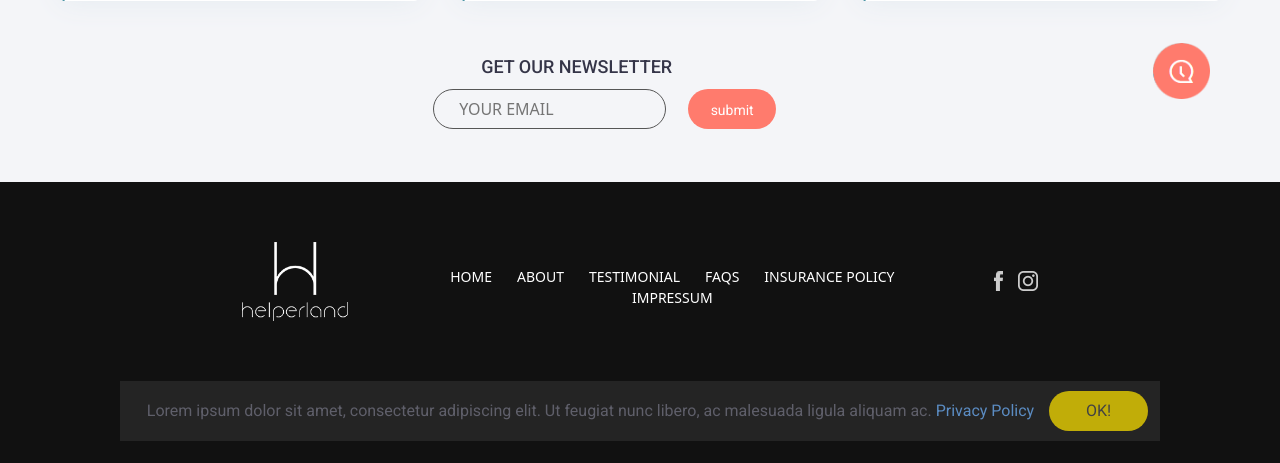
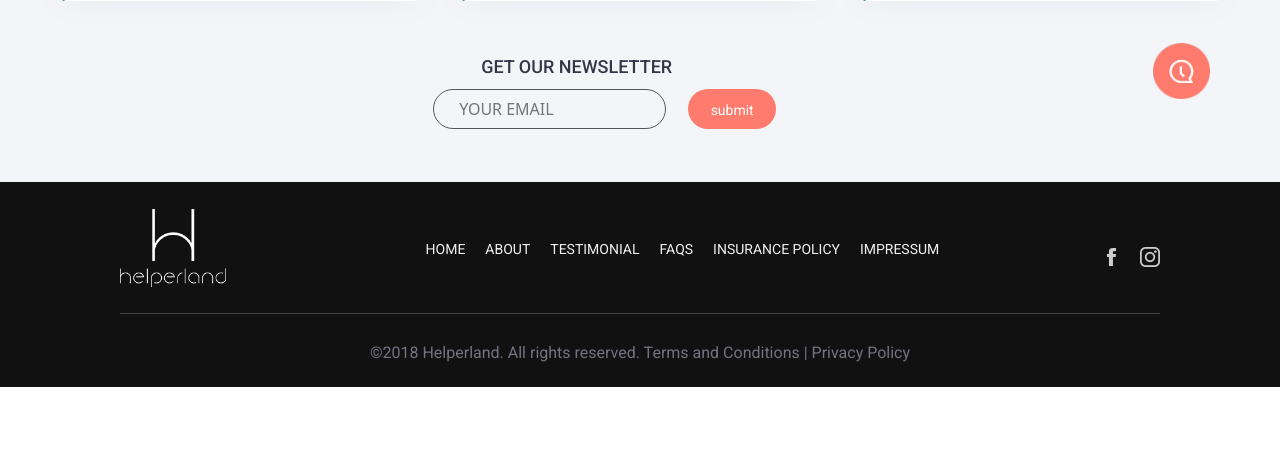
Before and after one commit to sagar-45/Helperland, a PHP site: page /HelperLand/ in a window 1280 px wide. Shown: the part 3281-3744 px from the top of the page. After the commit the page ends 3668 px from the top, so only its background shows below. Run offline with PHP 8.4, Linux system fonts and the light colour scheme; some libraries are stand-ins or nearby versions.

Commit message:
Update index.php

```diff
--- a/MVC/HelperLand/views/index.php
+++ b/MVC/HelperLand/views/index.php
@@ -1,20 +1,16 @@
 <!DOCTYPE html>
 <html>
+
 <head>
   <title>Helperland</title>
   <meta charset="utf-8" />
   <meta name="viewport" content="width=device-width, initial-scale=1, shrink-to-fit=no" />
   <?php
-    if(isset($_SESSION['UserTypeId']) && $_SESSION['UserTypeId']==1)
-    {
+  if (isset($_SESSION['UserTypeId']) && $_SESSION['UserTypeId'] == 1) {
     echo '<link rel="stylesheet" type="text/css" href="./assets/css/header3.css" />';
-    }
-    elseif(isset($_SESSION['UserTypeId']) && $_SESSION['UserTypeId']==2)
-    {
+  } elseif (isset($_SESSION['UserTypeId']) && $_SESSION['UserTypeId'] == 2) {
     echo '<link rel="stylesheet" type="text/css" href="./assets/css/header4.css" />';
-    }
-    else
-    {
+  } else {
     echo '<link rel="stylesheet" type="text/css" href="./assets/css/header1.css" />';
   }
   ?>
@@ -22,9 +18,9 @@
   <link rel="stylesheet" type="text/css" href="./assets/css/footer2.css" />
   <link rel="stylesheet" type="text/css" href="./assets/css/home.css" />
   <link rel="stylesheet" type="text/css" href="./assets/css/media.css" />
-    <link href="https://cdn.jsdelivr.net/npm/bootstrap@5.0.2/dist/css/bootstrap.min.css" rel="stylesheet"
-      integrity="sha384-EVSTQN3/azprG1Anm3QDgpJLIm9Nao0Yz1ztcQTwFspd3yD65VohhpuuCOmLASjC" crossorigin="anonymous" />
+  <link href="https://cdn.jsdelivr.net/npm/bootstrap@5.0.2/dist/css/bootstrap.min.css" rel="stylesheet" integrity="sha384-EVSTQN3/azprG1Anm3QDgpJLIm9Nao0Yz1ztcQTwFspd3yD65VohhpuuCOmLASjC" crossorigin="anonymous" />
   <link rel="stylesheet" href="https://cdn.jsdelivr.net/npm/bootstrap-icons@1.7.2/font/bootstrap-icons.css" />
+  <link rel="stylesheet" href="//code.jquery.com/ui/1.13.1/themes/base/jquery-ui.css">
 </head>
 
 <body id="home">
@@ -57,14 +53,12 @@
     </div>
   </div>
   <?php
-  if((isset($_SESSION['UserTypeId']) && $_SESSION['UserTypeId']!=2))
-  {
+  if ((isset($_SESSION['UserTypeId']) && $_SESSION['UserTypeId'] != 2)) {
   ?>
-    <a href="<?= $base_url.'?controller=Home&&function=book_service'?>" class="book_clean"><button class="btn">Let’s Book a Cleaner</button></a>
+    <a href="<?= $base_url . '?controller=Home&&function=book_service' ?>" class="book_clean"><button class="btn">Let’s Book a Cleaner</button></a>
   <?php
   }
-  if(!isset($_SESSION['UserTypeId']))
-  {
+  if (!isset($_SESSION['UserTypeId'])) {
   ?>
     <a data-bs-toggle="modal" data-bs-target="#login" class="book_clean"><button class="btn">Let’s Book a Cleaner</button></a>
   <?php
@@ -289,56 +283,15 @@
     <img src="./assets/images/up-arrow.png" class="img-fluid" alt="" />
   </a>
   <!--footer section start-->
-<section class="footer">
-  <div class="container-fluid footer_wrapper">
-    <div class="row justify-content-between align-items-center footer_bar">
-      <div class="col-md-1 footer_logo">
-        <a href="<?= $base_url . '?controller=Home&&function=index' ?>"><img src="./assets/images/white-logo-transparent-background.png" class="img-fluid" alt="" /></a>
-      </div>
-      <div class="col-md-8 footer_menu">
-        <ul>
-          <li class="item">
-            <a class="link" href="<?= $base_url . '?controller=Home&&function=index' ?>">HOME</a>
-          </li>
-          <li class="item">
-            <a class="link" href="<?= $base_url . '?controller=Home&&function=about' ?>">ABOUT</a>
-          </li>
-          <li class="item">
-            <a class="link" href="#">TESTIMONIAL</a>
-          </li>
-          <li class="item">
-            <a class="link" href="<?= $base_url . '?controller=Home&&function=faq' ?>">FAQS</a>
-          </li>
-          <li class="item">
-            <a class="link" href="#">INSURANCE POLICY</a>
-          </li>
-          <li class="item">
-            <a class="link" href="#">IMPRESSUM</a>
-          </li>
-        </ul>
-      </div>
-      <div class="col-md-1 social">
-        <img src="./assets/images/facebook.png" alt="" />
-        <img src="./assets/images/instagram.png" alt="" />
-      </div>
-    </div>
-  </div>
-  <div class="container-fluid copyright_wrapper">
-    <div class="row copyright">
-      <p>
-        Lorem ipsum dolor sit amet, consectetur adipiscing elit. Ut feugiat
-        nunc libero, ac malesuada ligula aliquam ac.
-        <span class="privacypolicy"> Privacy Policy </span><button class="ok_btn btn">OK!</button>
-      </p>
-    </div>
-  </div>
-</section>
-<!-- footer section end-->
+  <?php
+  require_once('footer2.php');
+  ?>
+
   <script>
     window.onload = function() {
       if (sessionStorage.getItem("afterPages") == 2) {
         login_popup();
-      sessionStorage.setItem("afterPages",0);
+        sessionStorage.setItem("afterPages", 0);
       }
       <?php
       if (isset($_SESSION['register'])) {
```
Lines whose indentation alone changed are shown as unchanged.
